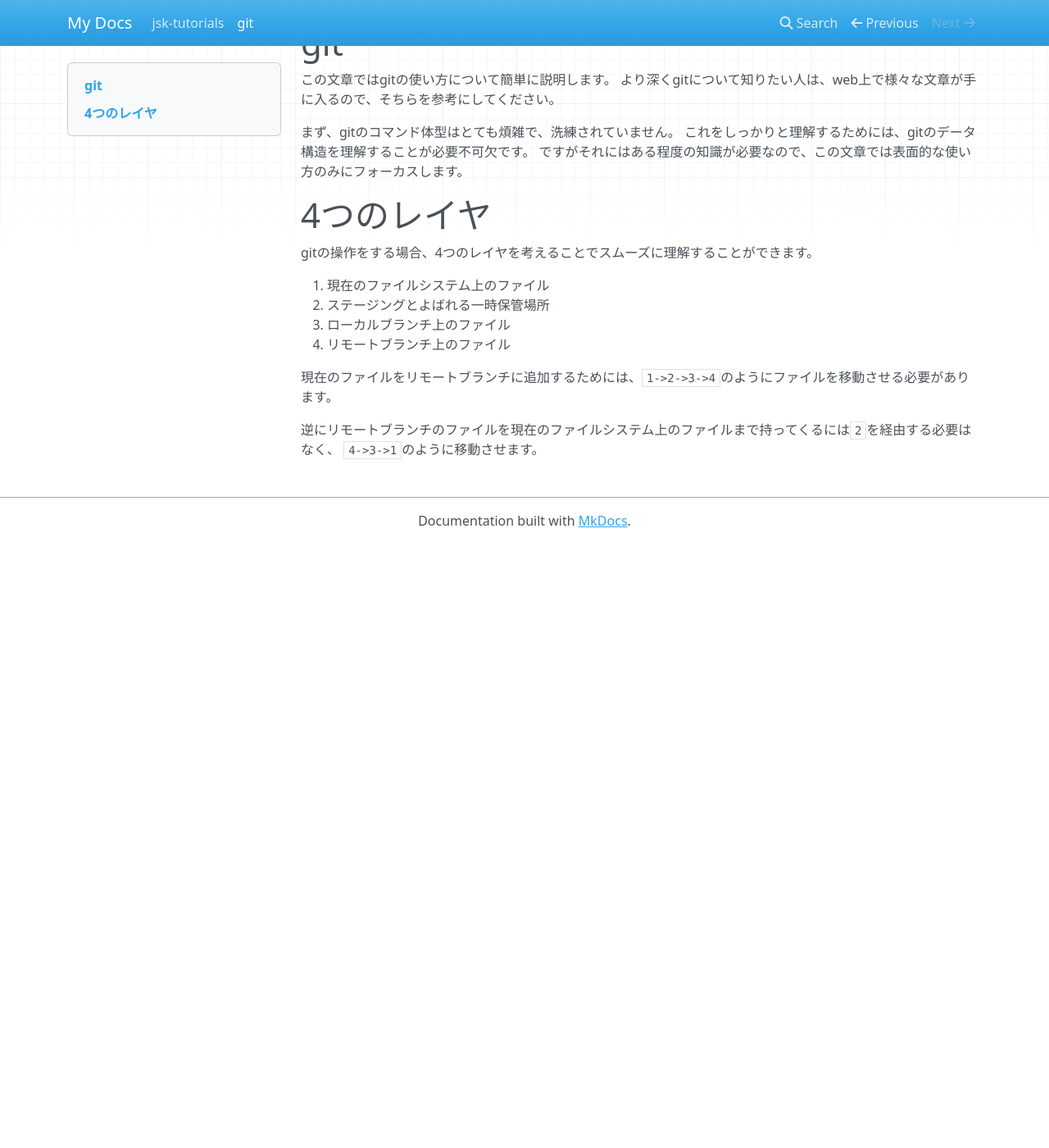
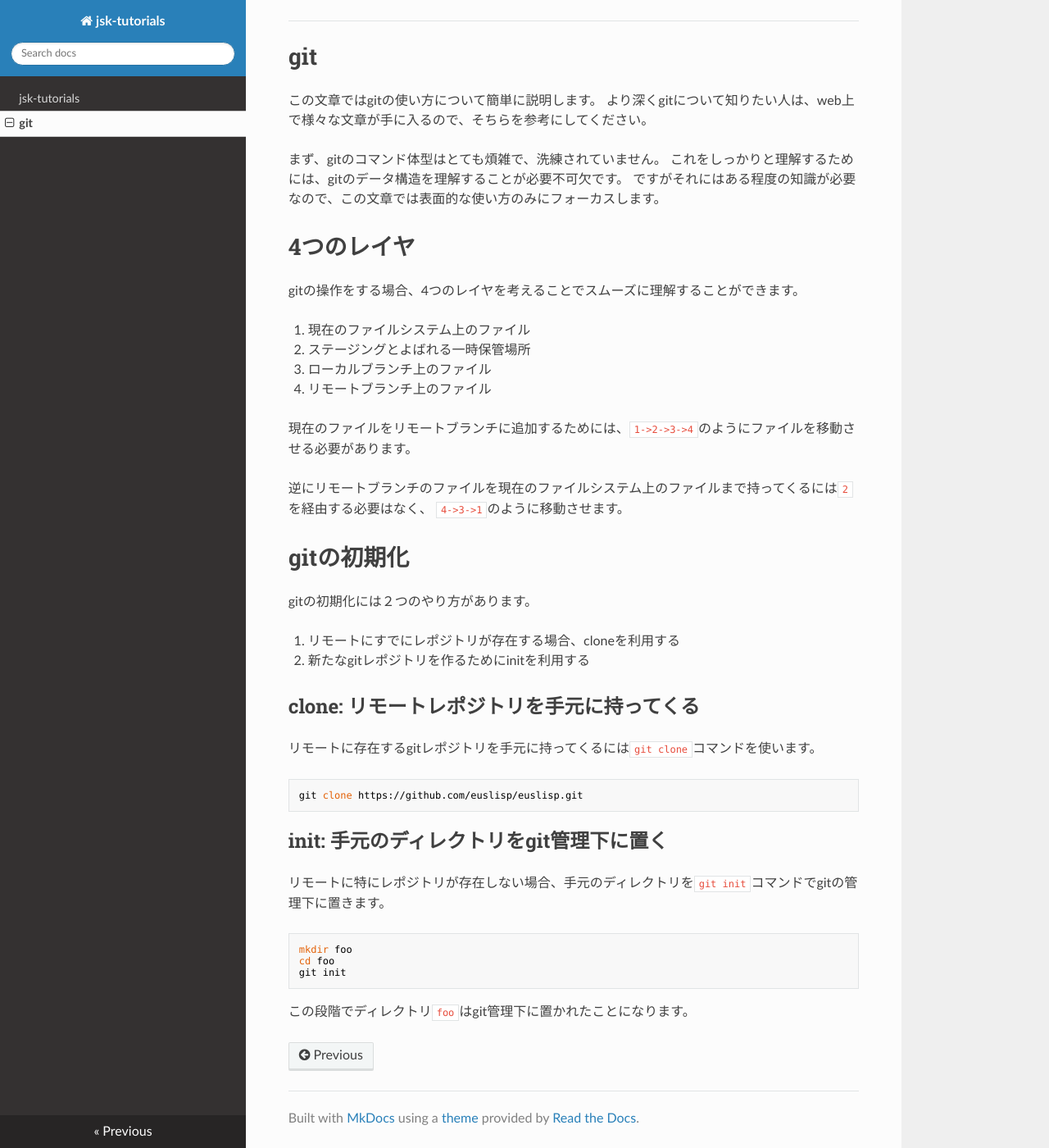
Before and after one commit to garaemon/beginner-tips, an MkDocs documentation site: the page built from docs/git.md, in a window 1280 px wide and 1400 px high, scrolled down 49 px. Shown: the whole window at 82% size. Built offline with MkDocs 1.6.1, drawn with Linux system fonts in a browser that asks for light colours; nearby versions of some CDN libraries; before the commit the page ends 900 px from its top, so only the background shows below that.

Commit message:
Use readthedocs theme

````diff
--- a/docs/git.md
+++ b/docs/git.md
@@ -18,3 +18,25 @@ gitの操作をする場合、4つのレイヤを考えることでスムーズ
 
 逆にリモートブランチのファイルを現在のファイルシステム上のファイルまで持ってくるには`2`を経由する必要はなく、
 `4->3->1`のように移動させます。
+
+# gitの初期化
+gitの初期化には２つのやり方があります。
+
+1. リモートにすでにレポジトリが存在する場合、cloneを利用する
+2. 新たなgitレポジトリを作るためにinitを利用する
+
+## clone: リモートレポジトリを手元に持ってくる
+リモートに存在するgitレポジトリを手元に持ってくるには`git clone`コマンドを使います。
+```
+git clone https://github.com/euslisp/euslisp.git
+```
+
+## init: 手元のディレクトリをgit管理下に置く
+リモートに特にレポジトリが存在しない場合、手元のディレクトリを`git init`コマンドでgitの管理下に置きます。
+```
+mkdir foo
+cd foo
+git init
+```
+
+この段階でディレクトリ`foo`はgit管理下に置かれたことになります。
--- a/mkdocs.yml
+++ b/mkdocs.yml
@@ -1 +1,2 @@
-site_name: My Docs
+site_name: jsk-tutorials
+theme: readthedocs
````
